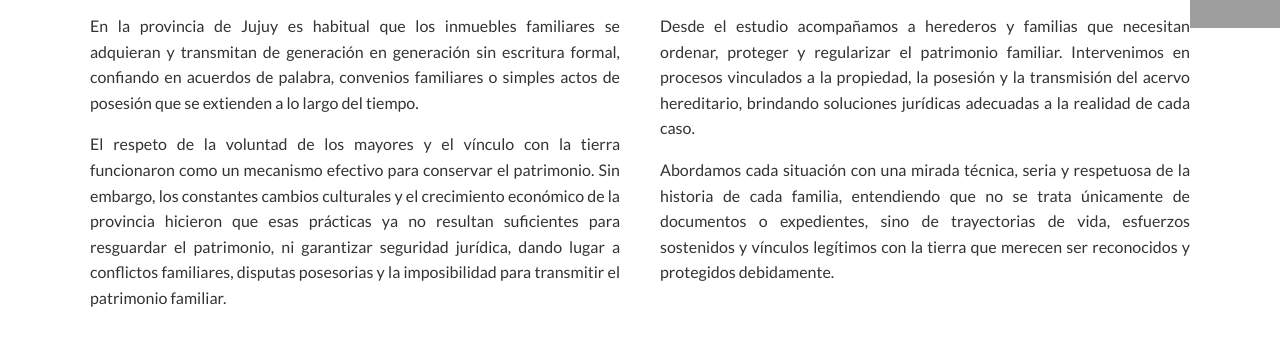
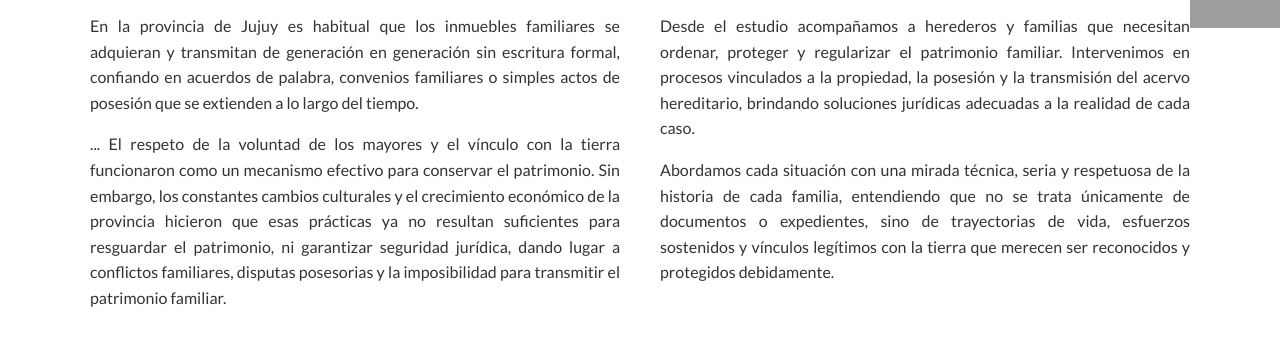
Before and after one commit to collanteguidoesteban-cloud/estudiocollante.com.ar, a plain HTML site: page index.html in a window 1280 px wide. Shown: the part 982-1343 px from the top of the page. Drawn offline with nearby package versions, Linux system fonts and the light colour scheme; grey boxes are pictures that could not be loaded.

Commit message:
Update index.html

```diff
--- a/index.html
+++ b/index.html
@@ -130,7 +130,7 @@ document.addEventListener("DOMContentLoaded", function () {
         En la provincia de Jujuy es habitual que los inmuebles familiares se adquieran y transmitan de generación en generación sin escritura formal, confiando en acuerdos de palabra, convenios familiares o simples actos de posesión que se extienden a lo largo del tiempo.
       </p>
       <p>
-        El respeto de la voluntad de los mayores y el vínculo con la tierra funcionaron como un mecanismo efectivo para conservar el patrimonio. Sin embargo, los constantes cambios culturales y el crecimiento económico de la provincia hicieron que esas prácticas ya no resultan suficientes para resguardar el patrimonio, ni garantizar seguridad jurídica, dando lugar a conflictos familiares, disputas posesorias y la imposibilidad para transmitir el patrimonio familiar.
+       ... El respeto de la voluntad de los mayores y el vínculo con la tierra funcionaron como un mecanismo efectivo para conservar el patrimonio. Sin embargo, los constantes cambios culturales y el crecimiento económico de la provincia hicieron que esas prácticas ya no resultan suficientes para resguardar el patrimonio, ni garantizar seguridad jurídica, dando lugar a conflictos familiares, disputas posesorias y la imposibilidad para transmitir el patrimonio familiar.
       </p>
     </div>
 
```
